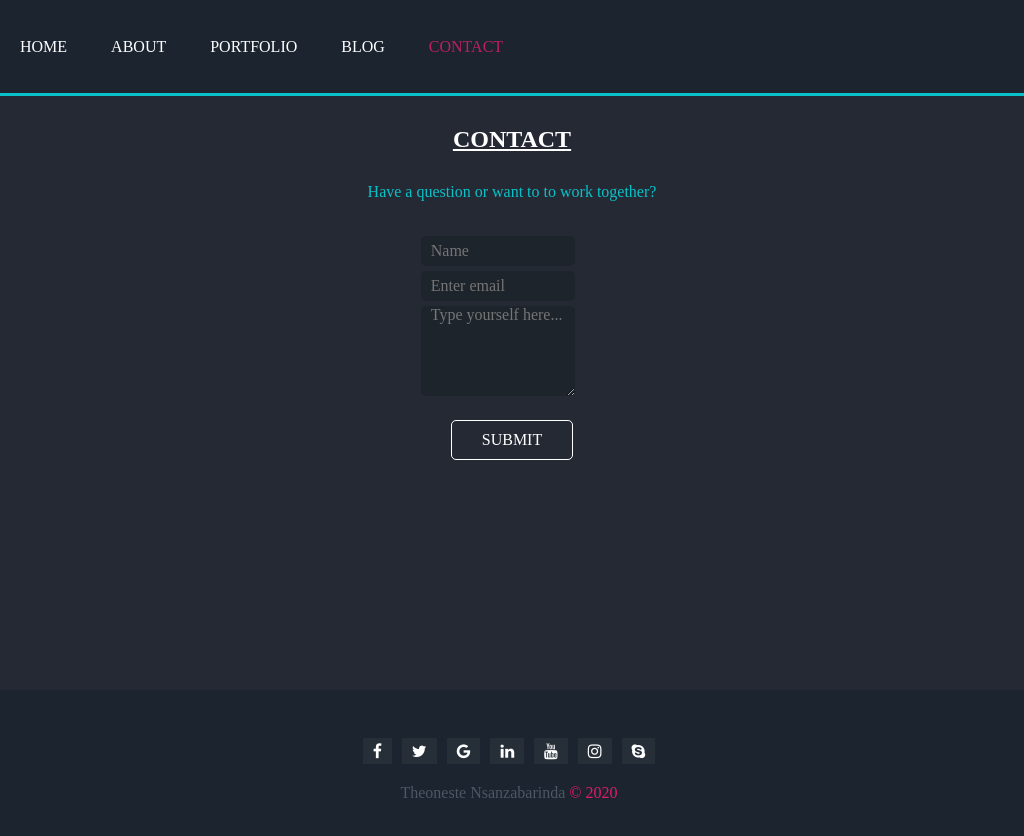
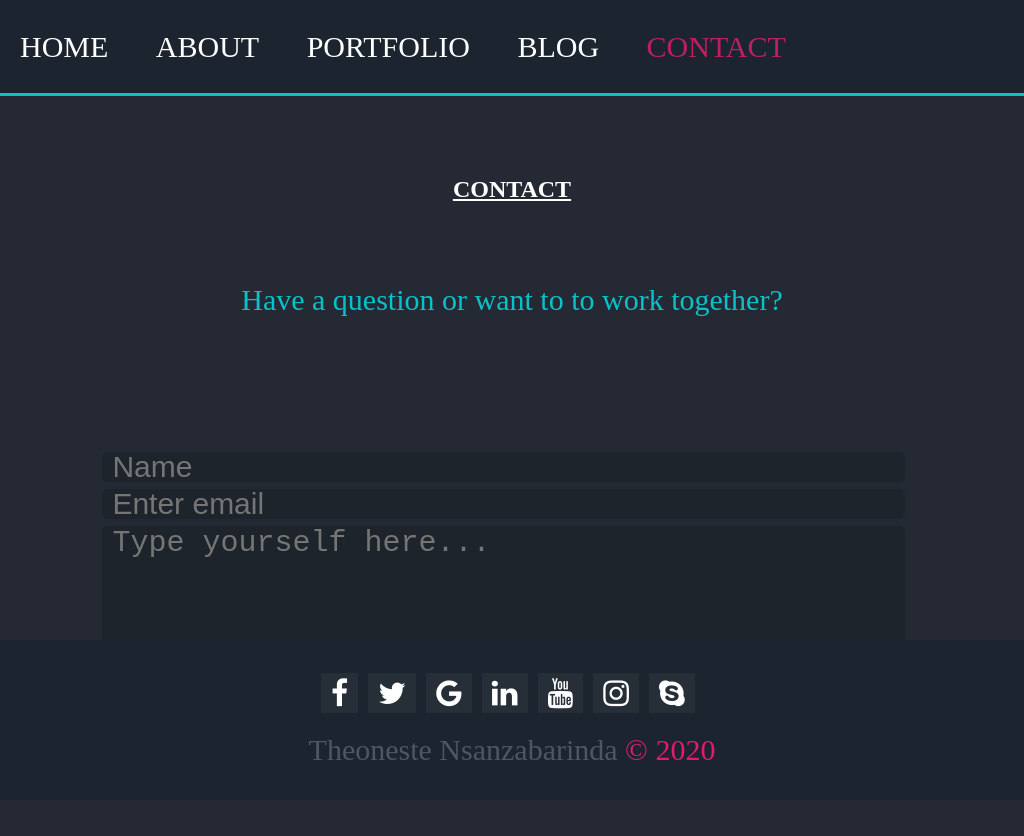
Before and after one commit to Theoneste1/My-Brand-Theoneste, a plain HTML site: page UI/contact-page/contact.html in a window 1024 px wide. After the commit the page ends 800 px from the top, so only its background shows below. Drawn offline with Linux system fonts and the light colour scheme.

Commit message:
Created responsivness on all phones

```diff
--- a/UI/contact-page/contact.css
+++ b/UI/contact-page/contact.css
@@ -12,22 +12,11 @@ body{
   box-sizing: border-box;
 }
 
-.Menu-icon{
-  display: inline-block;
-}
-.Menu-icon .bar1, .bar2,.bar3{
-  width: 35px;
-  height: 5px;
-  background-color:white;
-  margin: 6px 0;
-  transition: 0.4s;
-}
-
 .container{
-  height: 80vh;
+  height: 70vh;
 }
 .inner-container{
-  height: 100%;
+  height: 90%;
   margin-left: auto;
   margin-right: auto;
   padding: 0;
@@ -100,7 +89,7 @@ header nav li a{
 }
 
 .form-container{
- width: 70%;
+ width: 90%;
 }
 .form{
   width: 90%;
@@ -110,7 +99,7 @@ header nav li a{
 
 }
 .inner-form{
-  width: 70%;
+  width: 90%;
 
 }
 
@@ -151,17 +140,20 @@ button{
 /*footer styling here*/
 
 .last-part{
- height: 20vh;
+ height: 30vh;
 }
 
 /*footer styling*/
 .footer{
-  margin: 0;
+  margin-top: 10px;
   padding: 0;
   background-color: #1B242F;
   display: flex;
   justify-content: center;
   align-items:center;
+  width: 100%;
+  position: fixed;
+  bottom: 0;
  height:20vh;
 }
 
@@ -173,7 +165,7 @@ button{
   justify-content: center;
 }
 .myName{
-  width: 98%;
+  width: 100%;
   margin-top: 20px;
   text-align: center;
   color: #4D5763;
@@ -191,42 +183,113 @@ button{
   text-decoration: none;
 }
 
-@media only screen  and (max-width: 768px) {
+@media only screen  and (max-width: 700px) {
 
     nav ul{
-      display: none;
-      width: 0px;
-      height:0px;
-    }
-}
-
-@media only screen  and (min-width: 769px) {
-
-    .menu-icon{
-      display: none;
+      /* display: none; */
       width: 0px;
       height:0px;
     }
 
-*{
-  margin: 0;
-  padding: 0;
-  box-sizing: border-box;
- font-size: 16px;
-  font-family: Bell MT;
+.form-container{
+ width: 80%;
+}
+.form{
+  width: 100%;
+  display: flex;
+  align-items: center;
+  justify-content: center;
+
+}
+.inner-form{
+  width: 100%;
+
+}
+
+.form textarea, input{
+  background-color:#1E242C;
+  margin-top: 5px;
+  width: 98%;
+  border-radius: 5px;
+  color:white;
+  padding-left: 10px;
+  border-width: 0px;
 }
 
 
-.fa {
-  padding: 5px 10px;
-  margin:0 5px;
-  text-decoration: none;
+
+}
+/*responsive for iPad prod and other kind of Ipad */
+
+@media all and (min-width: 768px) and (max-width: 1024px) {
+
+    body{
+    margin: 0;
+    padding:0;
+    }
+
+    *{
+      font-size: 30px;
+      margin: 0;
+      padding: 0;
+      box-sizing:border-box;
+    }
+
+    .container{
+  height: 60vh;
+}
+.inner-container{
+  height: 90%;
+  margin-left: auto;
+  margin-right: auto;
+
+  margin: 0;
 }
 
-.form-container{
- width: 250px;
+
+    .form-container{
+ width: 80%;
 }
-.footer{
-  margin-top: 50px;
+.form{
+   padding-top: 100px;
+  width: 100%;
+  display: flex;
+  align-items: center;
+  justify-content: center;
+
 }
+.inner-form{
+  width: 100%;
+
 }
+
+.form textarea, input{
+  background-color:#1E242C;
+  margin-top: 5px;
+  width: 98%;
+  border-radius: 5px;
+  color:white;
+  padding-left: 10px;
+  border-width: 0px;
+}
+
+.section-part{
+  padding:30px 0;
+}
+
+.contact h1{
+  color: white;
+  text-align: center;
+  padding:50px 0;
+  font-size: 24px;
+  text-decoration-style: solid;
+  text-decoration: underline;
+}
+.contact p{
+  color: #09C2C9;
+  padding-top: 30px;
+  text-align: center;
+}
+
+
+}
```
Also changed, not shown: UI/contact-page/contact.html (+4 -3 lines).
